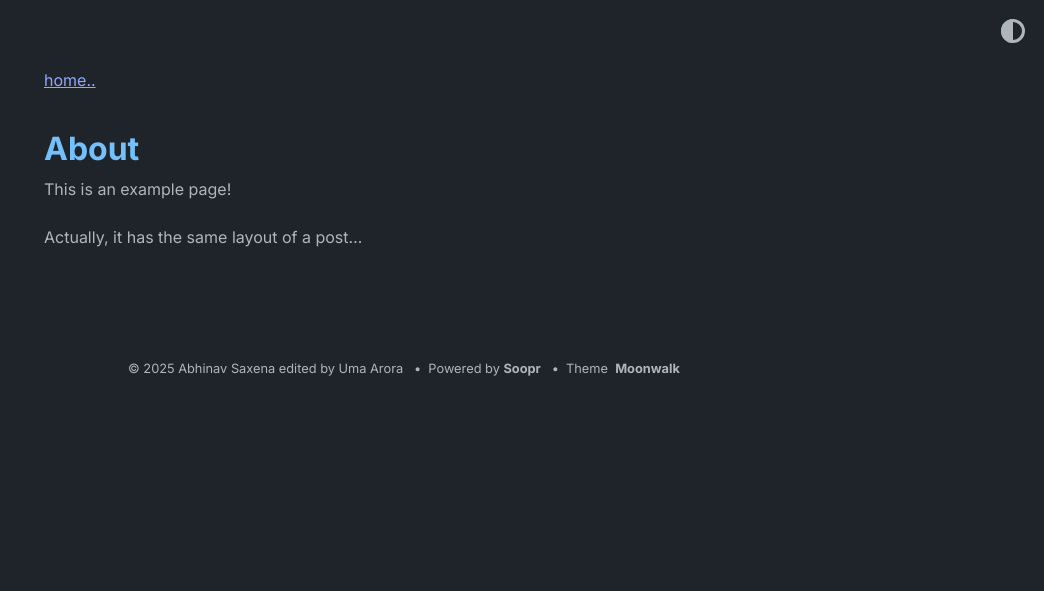
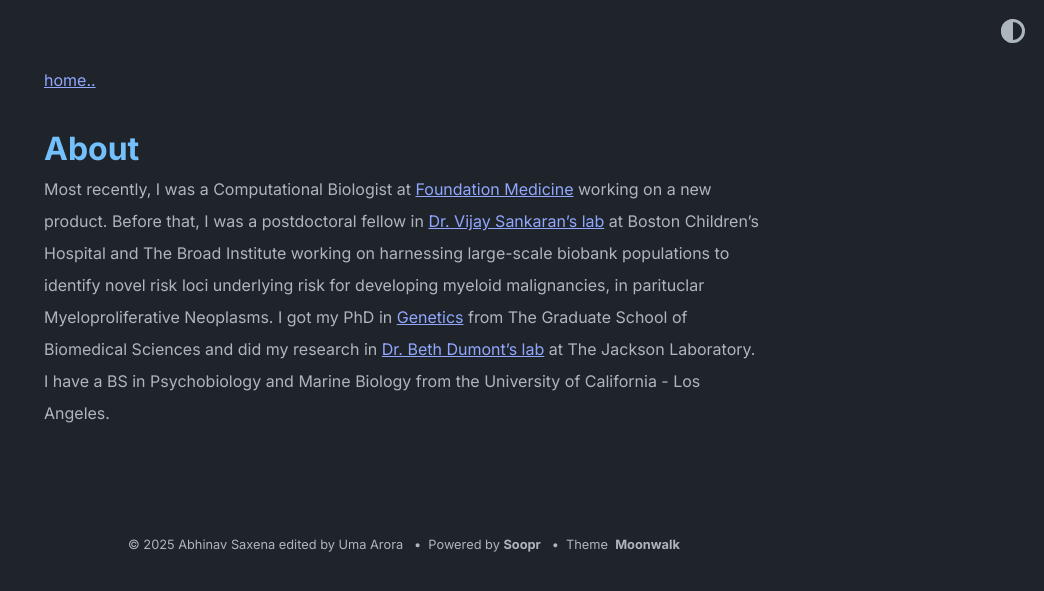
Before and after one commit to umaarora/umaarora.github.io, a Jekyll site: the page built from about.md, in a window 1280 px wide. Shown: the top 591 px of the page, without its empty margins (236-1280 px from the left). Built offline with Jekyll 4.4.1, drawn with Linux system fonts in a browser that asks for light colours.

Commit message:
edited top bar, added info with hyperlinks in about

```diff
--- a/_data/home.yml
+++ b/_data/home.yml
@@ -2,11 +2,11 @@ navbar_entries:
   - title: about
     url: about
 
-  - title: blog
-    url: blog
+  - title: publications
+    url: publications
 
   - title: website
-    url: https://www.abhinav.co
+    url: website
 
 project_entries:
   - title: Project 1
--- a/about.md
+++ b/about.md
@@ -1,8 +1,9 @@
 ---
 layout: post
 title: About
+permalink: /about/
+
 ---
 
-This is an example page!
-
-Actually, it has the same layout of a post...
+Most recently, I was a Computational Biologist at [Foundation Medicine](https://www.foundationmedicine.com/info/detail/our-story) working on a new product. Before that, I was a postdoctoral fellow in [Dr. Vijay Sankaran's lab](https://www.bloodgenes.org/) at  Boston Children's Hospital and The Broad Institute working on harnessing large-scale biobank populations to identify novel risk loci underlying risk for developing myeloid malignancies, in parituclar Myeloproliferative Neoplasms. I got my PhD in [Genetics](https://gsbs.tufts.edu/academics/basic-science-phd-programs/mammalian-genetics-jax) from The Graduate School of Biomedical Sciences and did my research in [Dr. Beth Dumont's lab](https://www.jax.org/research-and-faculty/research-labs/the-dumont-lab) at The Jackson Laboratory.
+I have a BS in Psychobiology and Marine Biology from the University of California - Los Angeles.
```
Also changed, not shown: publications.html (renamed from blog.html).
